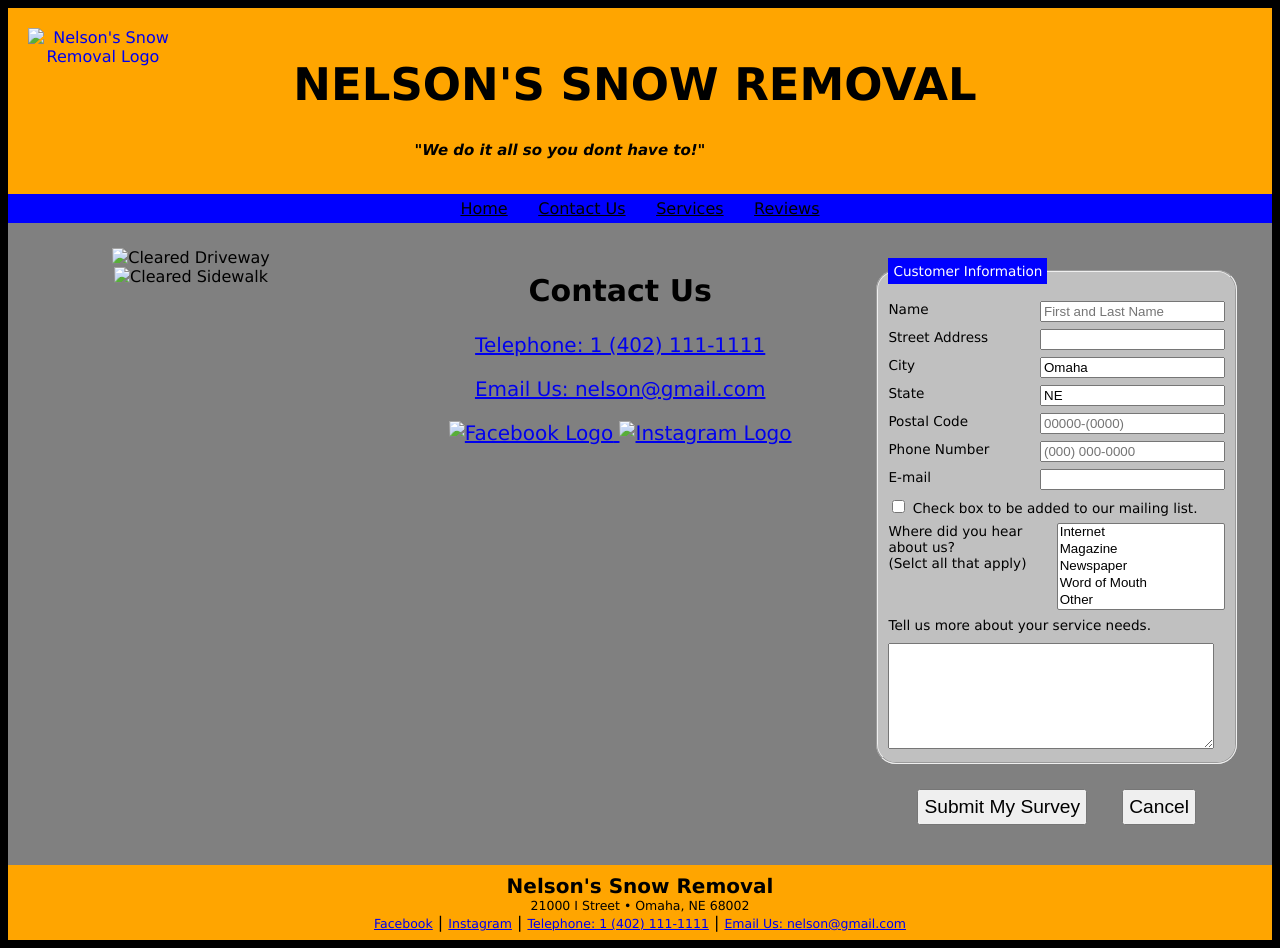
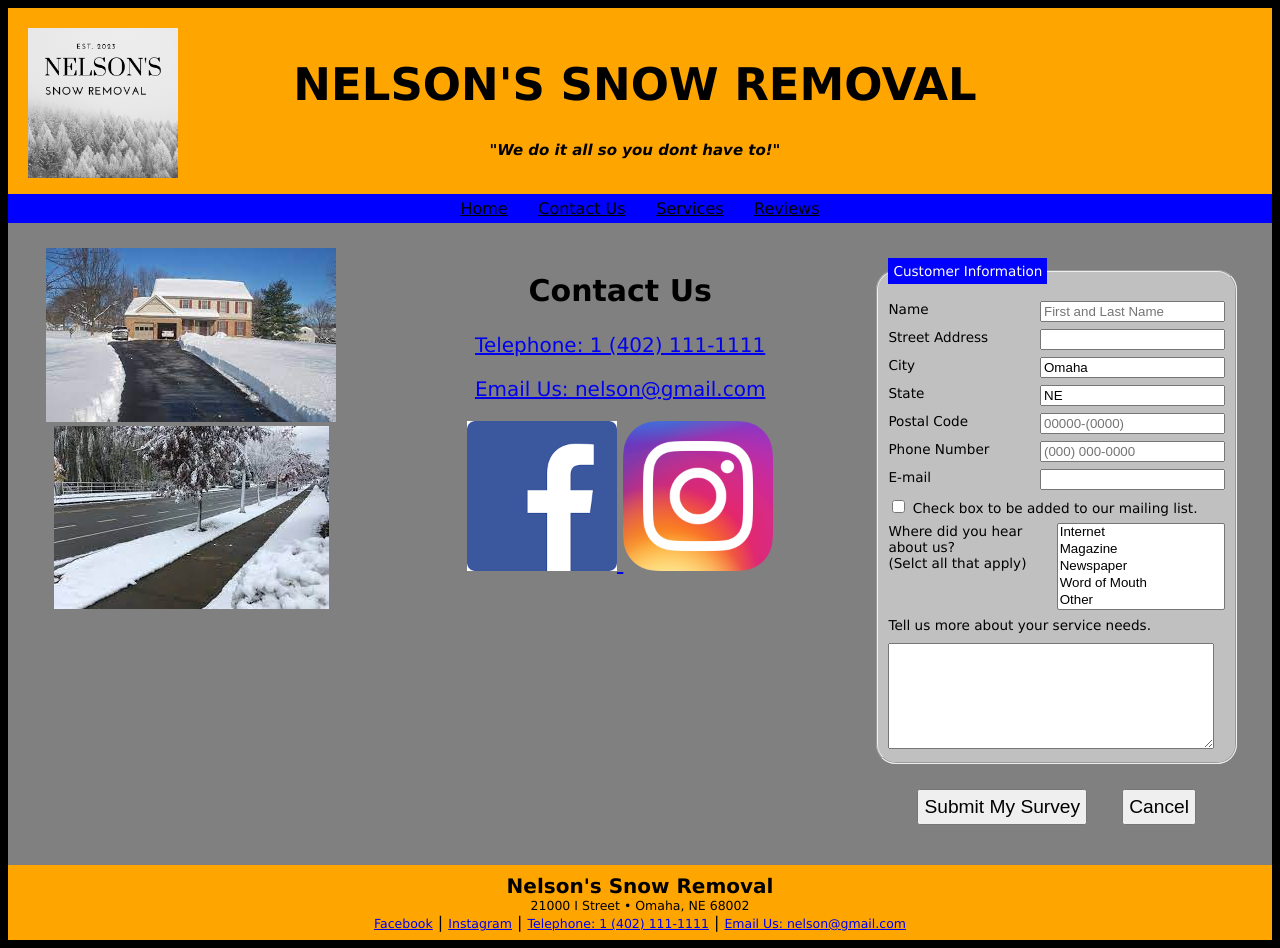
Before and after one commit to kraignelson73/Nelson410FinalProject, a plain HTML site: page contact.html in a window 1280 px wide. Drawn offline with Linux system fonts and the light colour scheme; files that its build step writes are made by us from their sources.

Commit message:
Add files via upload

```diff
--- a/contact.html
+++ b/contact.html
@@ -18,7 +18,7 @@
 	<meta charset="utf-8" />
 	<meta name="keywords" content="snow, snowplow, snowblow, snow removal" />
 
-	<link href="css/stylesc.css" rel="stylesheet" />
+	<link href="stylesc.css" rel="stylesheet" />
 
 </head>
 
@@ -27,7 +27,7 @@
 	<header>
 
 		<a href="index.html">
-		<img src="images/NewNelsons.png" alt="Nelson's Snow Removal Logo" />
+		<img src="NewNelsons.png" alt="Nelson's Snow Removal Logo" />
 		</a>
 
 		<h1>NELSON'S SNOW REMOVAL</h1>
@@ -46,8 +46,8 @@
 
 	<section id="leftColumn">
 
-		<img src="images/driveway.jfif" alt="Cleared Driveway" />
-		<img src="images/sidewalk.jfif" alt="Cleared Sidewalk" />
+		<img src="driveway.jfif" alt="Cleared Driveway" />
+		<img src="sidewalk.jfif" alt="Cleared Sidewalk" />
 
 	</section>
 
@@ -61,10 +61,10 @@
 			<a href="mailto:nelson@gmail.com">Email Us: nelson@gmail.com</a>
 		</p>
 		<a href="https://facebook.com">
-			<img src="images/facebook.png" alt="Facebook Logo" />
+			<img src="facebook.png" alt="Facebook Logo" />
 		</a>
 		<a href="https://instagram.com">
-			<img src="images/instagram.png" alt="Instagram Logo" />
+			<img src="instagram.png" alt="Instagram Logo" />
 		</a>
 
 	</section>
```
Also changed, not shown: index.html (+4 -4 lines), reviews.html (+2 -2 lines), services.html (+2 -2 lines).
